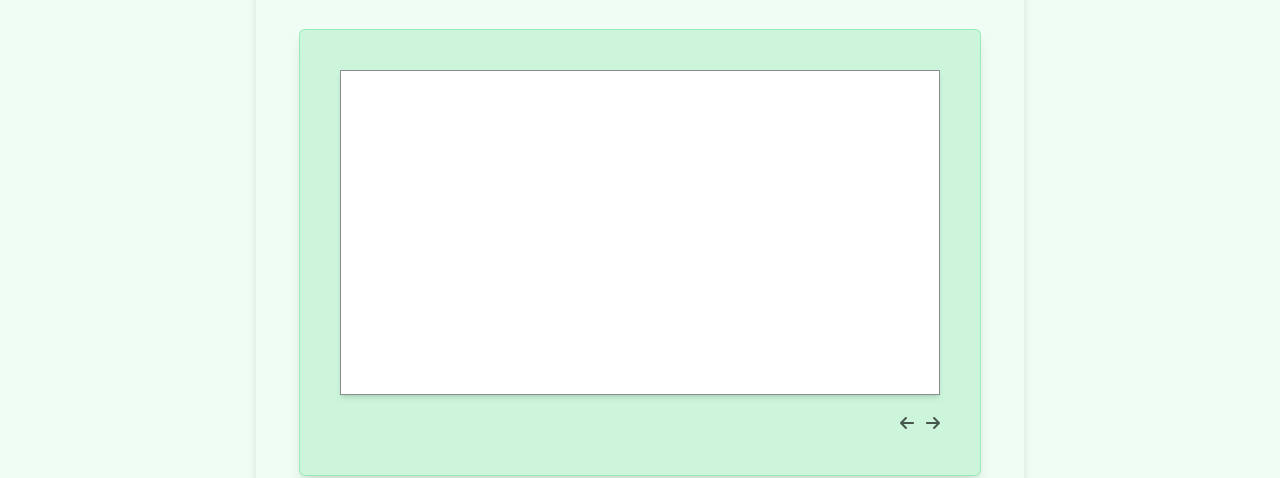
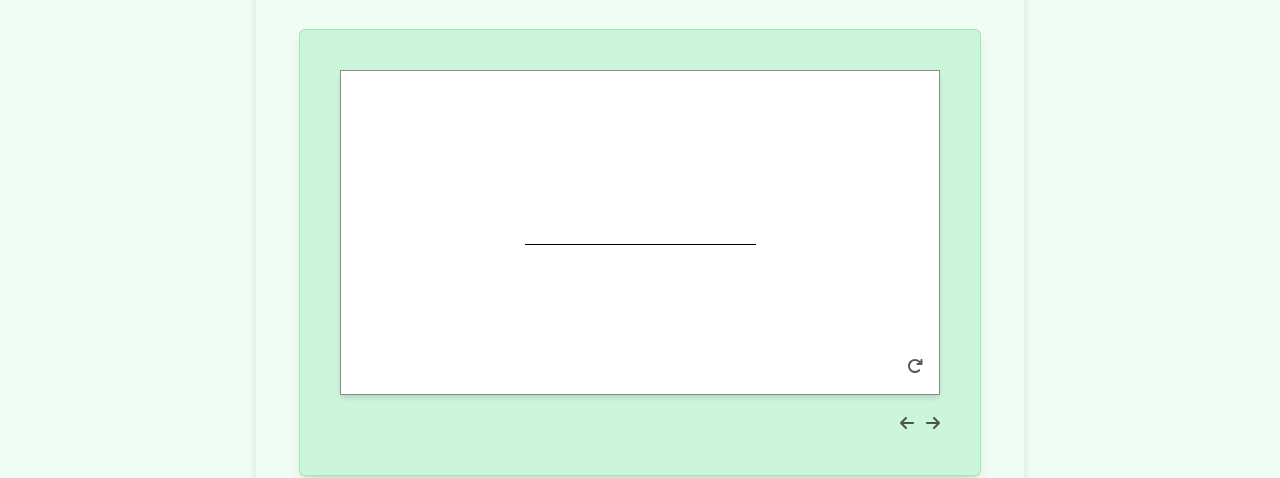
Before and after one commit to DanielG808/quiz-app, a Next.js app: page /quiz/create in a window 1280 px wide. Shown: the part 175-653 px from the top of the page. Built offline with nearby package versions, Linux system fonts and the light colour scheme.

Commit message:
added styling to card-navigator added flip-over button to flash-card

```diff
--- a/src/app/quiz/create/page.tsx
+++ b/src/app/quiz/create/page.tsx
@@ -1,10 +1,10 @@
-import QuizCreator from "@/components/quiz-creator";
+import FlashCardQuiz from "@/components/flash-card-quiz";
 import React from "react";
 
 export default function CreateQuizPage() {
   return (
     <div className="flex flex-col items-center">
-      <QuizCreator />
+      <FlashCardQuiz />
     </div>
   );
 }
--- a/src/components/card-navigator.tsx
+++ b/src/components/card-navigator.tsx
@@ -3,13 +3,13 @@ import { FontAwesomeIcon } from "@fortawesome/react-fontawesome";
 
 export default function CardNavigator() {
   return (
-    <div className="w-full flex justify-end space-x-3 pt-4 ">
-      <div className="text-black/65 hover:text-black">
+    <div className="w-full flex justify-end space-x-3 pt-4">
+      <button className="text-black/65 hover:text-black hover:cursor-pointer transition-all duration-200">
         <FontAwesomeIcon icon={faArrowLeft} />
-      </div>
-      <div className="text-black/65 hover:text-black">
+      </button>
+      <button className="text-black/65 hover:text-black hover:cursor-pointer transition-all duration-200">
         <FontAwesomeIcon icon={faArrowRight} />
-      </div>
+      </button>
     </div>
   );
 }
--- /dev/null
+++ b/src/components/flash-card-creator.tsx
@@ -0,0 +1,18 @@
+import { faRedo } from "@fortawesome/free-solid-svg-icons";
+import { FontAwesomeIcon } from "@fortawesome/react-fontawesome";
+
+export default function FlashCardCreator() {
+  return (
+    <figure className="border-1 border-black/45 bg-white p-4 w-[600px] h-[325px] shadow-md relative">
+      <div className="flex flex-grow h-full justify-center items-center">
+        <input
+          type="text"
+          className="border-b border-black focus:outline-none text-center"
+        />
+      </div>
+      <div className="absolute bottom-4 right-4 text-black/65 hover:text-black hover:cursor-pointer transition-all duration-200">
+        <FontAwesomeIcon icon={faRedo} />
+      </div>
+    </figure>
+  );
+}
--- a/src/components/quiz-creator.tsx
+++ b/src/components/flash-card-quiz.tsx
@@ -1,10 +1,10 @@
 import CardNavigator from "./card-navigator";
-import FlashCard from "./flash-card";
+import FlashCardCreator from "./flash-card-creator";
 
-export default function QuizCreator() {
+export default function FlashCardQuiz() {
   return (
     <section className="border-1 border-primary/25 bg-primary/15 rounded-md m-20 shadow-lg p-10">
-      <FlashCard />
+      <FlashCardCreator />
       <CardNavigator />
     </section>
   );
--- a/src/components/flash-card.tsx
+++ /dev/null
@@ -1,5 +0,0 @@
-export default function FlashCard() {
-  return (
-    <figure className="border-1 border-black/45 bg-white p-4 w-[600px] h-[325px] shadow-md"></figure>
-  );
-}
```
